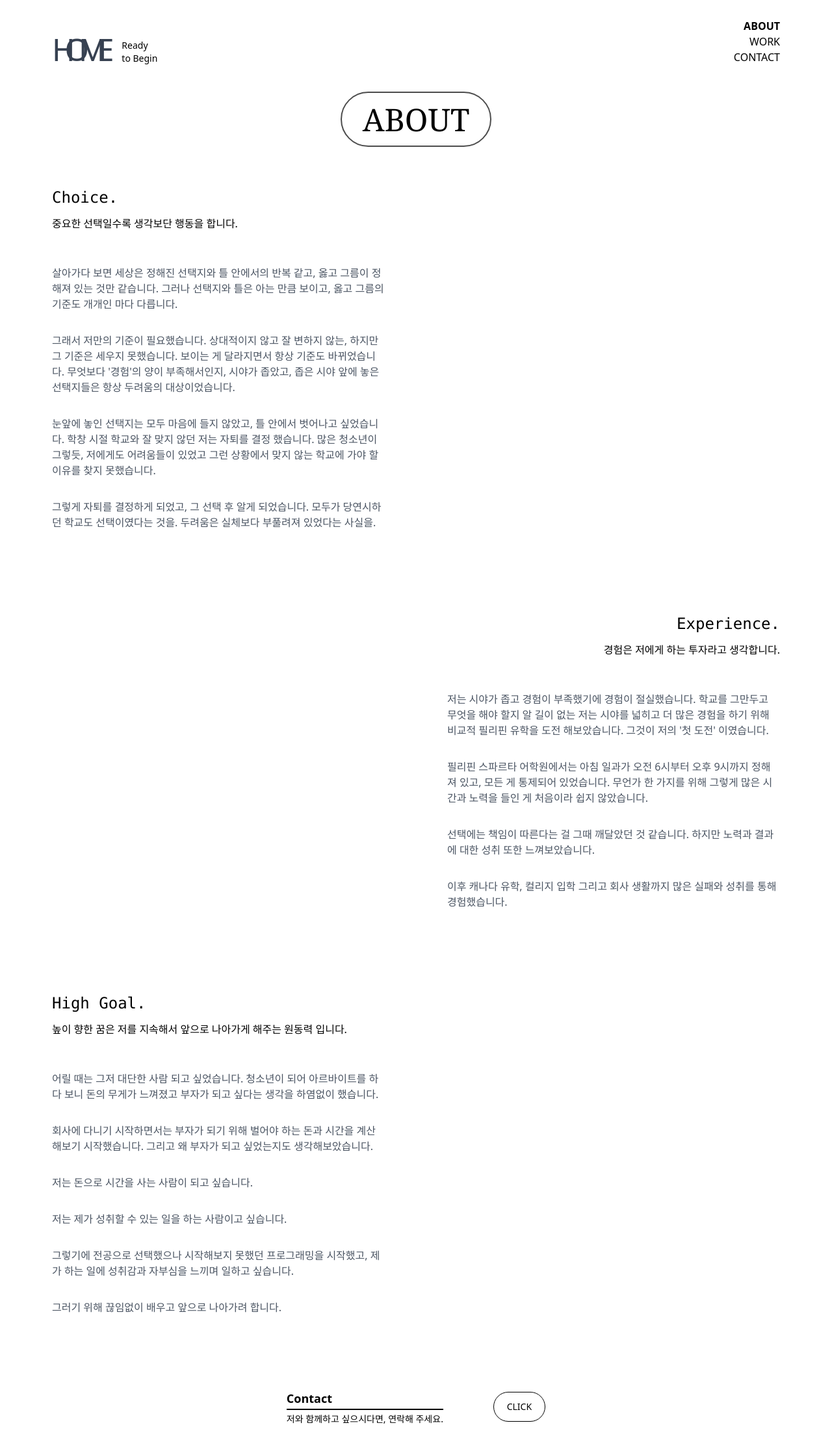
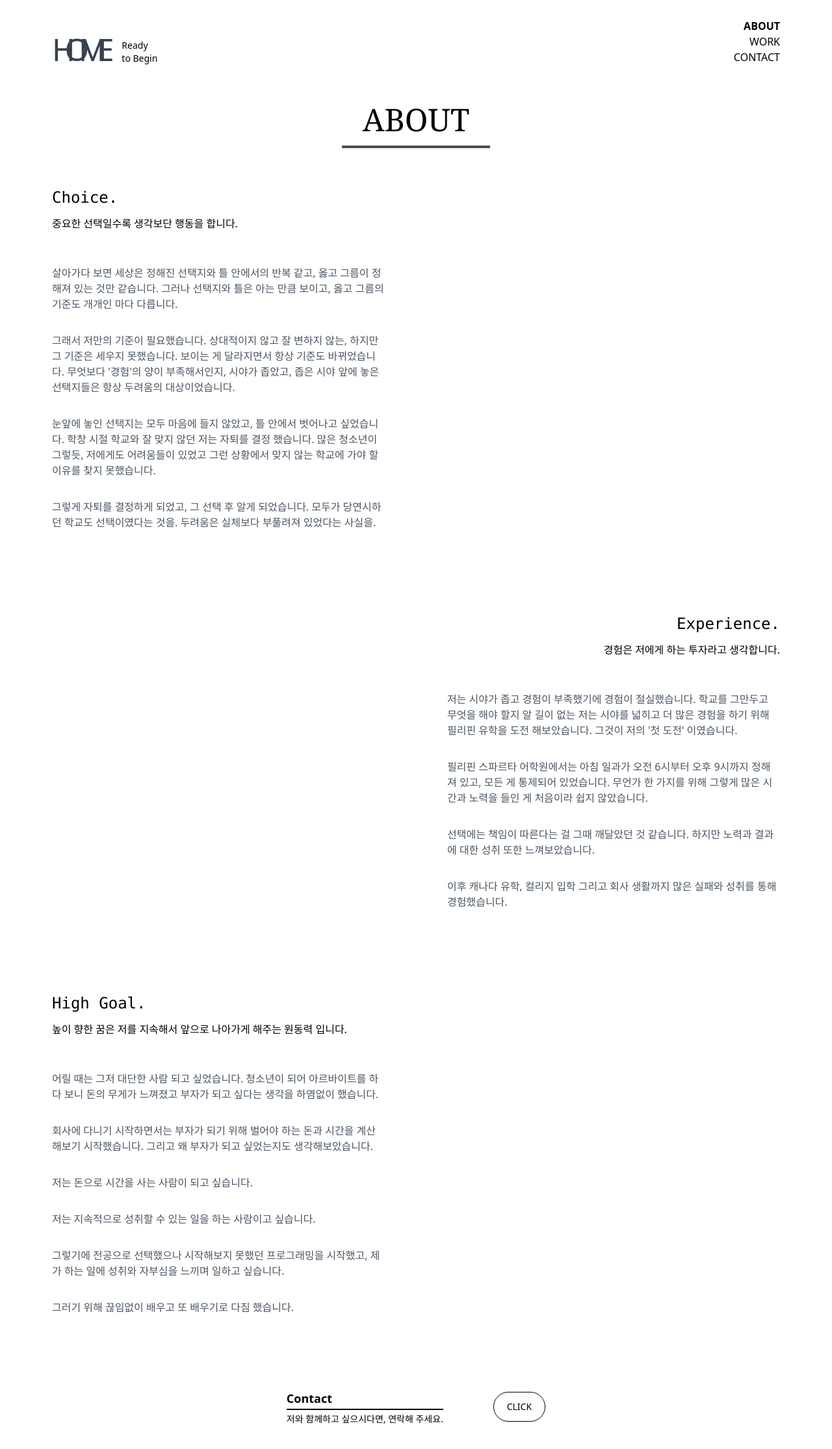
Before and after one commit to GEON1999/Profile, a Next.js app: page /about in a window 1280 px wide. Shown: the top 2230 px of the page at 65% size. Built offline with nearby package versions, Linux system fonts and the light colour scheme.

Commit message:
edit some grammar

```diff
--- a/pages/about.tsx
+++ b/pages/about.tsx
@@ -9,7 +9,7 @@ export default function About() {
      <Layout />
       <div className="pt-40">
         <div className="felx justify-center text-center font-serif text-5xl md:mb-20 mb-10 ">
-          <span className="border-2 px-8 py-2 rounded-full border-black border-opacity-70">
+          <span className="border-b-4 px-8 py-2  border-black border-opacity-70">
             ABOUT
           </span>
         </div>
@@ -57,7 +57,7 @@ export default function About() {
               <p className="w-[40vw]">
                 저는 시야가 좁고 경험이 부족했기에 경험이 절실했습니다. 학교를
                 그만두고 무엇을 해야 할지 알 길이 없는 저는 시야를 넓히고 더
-                많은 경험을 하기 위해 비교적 필리핀 유학을 도전 해보았습니다.
+                많은 경험을 하기 위해 필리핀 유학을 도전 해보았습니다.
                 그것이 저의 &#39;첫 도전&#39; 이였습니다.
               </p>
               <p className="w-[40vw]">
@@ -94,13 +94,13 @@ export default function About() {
                 싶었는지도 생각해보았습니다.
               </p>
               <p>저는 돈으로 시간을 사는 사람이 되고 싶습니다.</p>
-              <p>저는 제가 성취할 수 있는 일을 하는 사람이고 싶습니다.</p>
+              <p>저는 지속적으로 성취할 수 있는 일을 하는 사람이고 싶습니다.</p>
               <p>
                 그렇기에 전공으로 선택했으나 시작해보지 못했던 프로그래밍을
-                시작했고, 제가 하는 일에 성취감과 자부심을 느끼며 일하고
+                시작했고, 제가 하는 일에 성취와 자부심을 느끼며 일하고
                 싶습니다.
               </p>
-              <p>그러기 위해 끊임없이 배우고 앞으로 나아가려 합니다.</p>
+              <p>그러기 위해 끊임없이 배우고 또 배우기로 다짐 했습니다.</p>
             </div>
           </div>
         </div>
```
